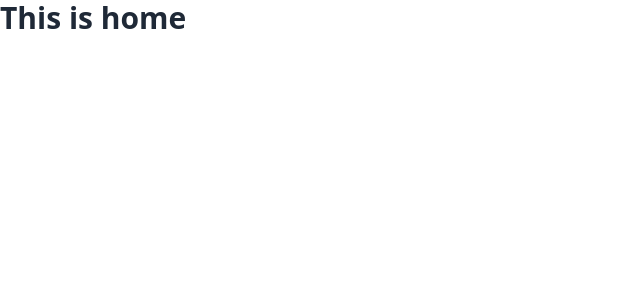
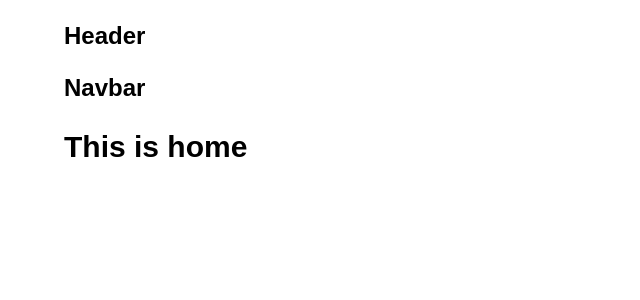
Before and after one commit to ahmadtnvir/react-dragon-news-auth-recap, a React (Vite) app: page / in a window 1280 px wide. Shown: the top 300 px of the page, without its empty margins (0-640 px from the left). Built offline with nearby package versions, Linux system fonts and the light colour scheme.

Commit message:
Custom Tailwind class and font setup

```diff
--- a/src/Layout/Root.jsx
+++ b/src/Layout/Root.jsx
@@ -2,7 +2,7 @@ import { Outlet } from "react-router-dom";
 
 const Root = () => {
     return (
-        <div>
+        <div className="font-poppins max-w-6xl mx-auto">
             <Outlet></Outlet>
         </div>
     );
--- a/src/Pages/Home/Home.jsx
+++ b/src/Pages/Home/Home.jsx
@@ -1,7 +1,11 @@
+import Header from "../Shared/Header/Header";
+import Navbar from "../Shared/Navbar/Navbar";
 
 const Home = () => {
     return (
         <div>
+            <Header></Header>
+            <Navbar></Navbar>
             <h2 className='text-3xl font-bold'>This is home</h2>
         </div>
     );
--- /dev/null
+++ b/src/Pages/Shared/Header/Header.jsx
@@ -0,0 +1,11 @@
+
+
+const Header = () => {
+    return (
+        <div>
+            <h2 className='text-2xl'>Header</h2>
+        </div>
+    );
+};
+
+export default Header;
--- /dev/null
+++ b/src/Pages/Shared/LeftSideNav/LeftSideNav.jsx
@@ -0,0 +1,11 @@
+
+
+const LeftSideNav = () => {
+    return (
+        <div>
+            <h2 className="text-2xl">Left Side</h2>
+        </div>
+    );
+};
+
+export default LeftSideNav;
--- /dev/null
+++ b/src/Pages/Shared/Navbar/Navbar.jsx
@@ -0,0 +1,11 @@
+
+
+const Navbar = () => {
+    return (
+        <div>
+            <h2 className="text-2xl">Navbar</h2>
+        </div>
+    );
+};
+
+export default Navbar;
--- /dev/null
+++ b/src/Pages/Shared/RightSideNav/RightSideNav.jsx
@@ -0,0 +1,11 @@
+
+
+const RightSideNav = () => {
+    return (
+        <div>
+            <h2 className="text-2xl">Right Side</h2>
+        </div>
+    );
+};
+
+export default RightSideNav;
--- a/src/index.css
+++ b/src/index.css
@@ -1,3 +1,5 @@
+@import url('https://fonts.googleapis.com/css2?family=Poppins:wght@400;500;600;700;800;900&display=swap')
+
 @tailwind base;
 @tailwind components;
 @tailwind utilities;
--- a/tailwind.config.js
+++ b/tailwind.config.js
@@ -5,7 +5,11 @@ export default {
     "./src/**/*.{js,ts,jsx,tsx}",
   ],
   theme: {
-    extend: {},
+    extend: {
+      fontFamily: {
+        poppins: '"Poppins", sans-serif',
+      }
+    },
   },
   plugins: [require("daisyui")],
 }
```
